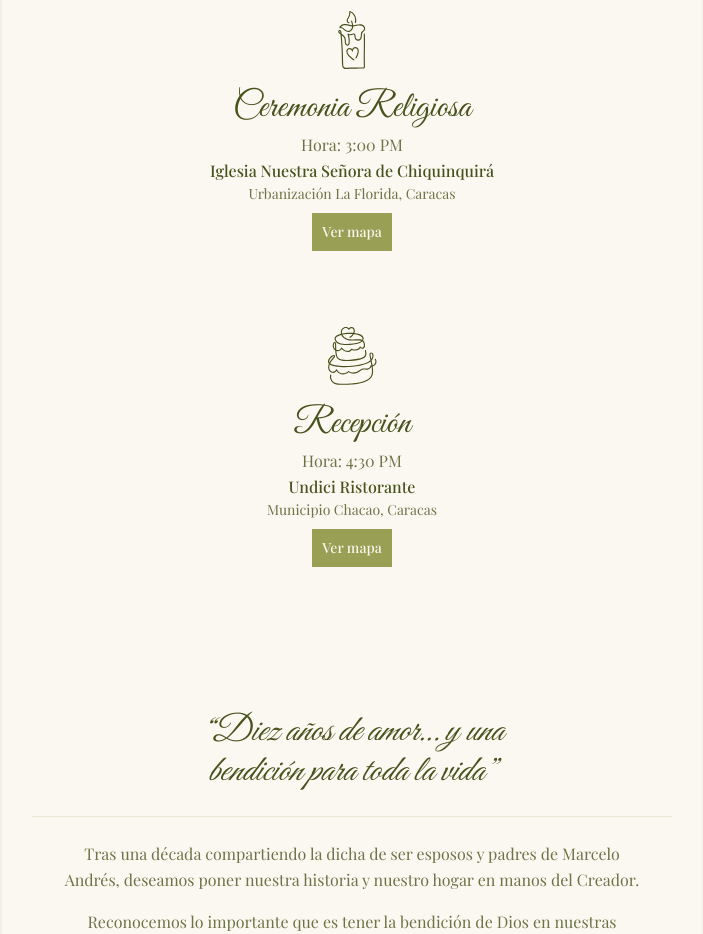
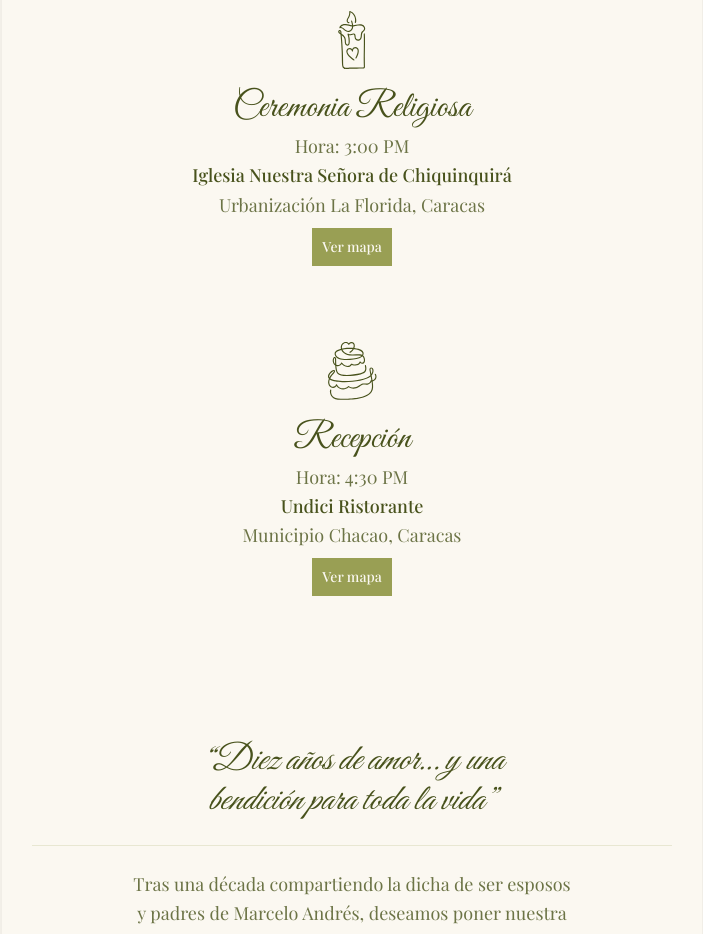
Before and after one commit to anthonyroam/invitacion-ida-y-daniel, a Next.js app: page / in a window 1280 px wide. Shown: the part 1220-2154 px from the top of the page, without its empty margins (288-991 px from the left). Built offline with nearby package versions, Linux system fonts and the light colour scheme; no server answers; a web font is replaced by a local one.

Commit message:
style(typography): increase paragraph and address font sizes to 18px

```diff
--- a/src/app/globals.css
+++ b/src/app/globals.css
@@ -101,7 +101,7 @@
     text-wrap: balance;
   }
   p, blockquote, cite {
-    @apply font-secondary text-foreground/80 text-balance;
+    @apply font-secondary text-lg text-foreground/80 text-balance;
     text-wrap: balance;
   }
   a, label, button, input, textarea, select {
--- a/src/components/wedding/EventDetailsSection.tsx
+++ b/src/components/wedding/EventDetailsSection.tsx
@@ -45,11 +45,11 @@ export default function EventDetailsSection() {
 
               <Spacer size="xs" />
 
-              <div className="flex flex-col text-muted-foreground font-secondary text-base leading-relaxed">
+              <div className="flex flex-col text-muted-foreground font-secondary text-lg leading-relaxed">
                 <span>Hora: {formatTime(ceremony.time)}</span>
                 <span className="font-medium text-foreground">{ceremony.locationName}</span>
                 {ceremony.locationAddress && (
-                  <span className="text-sm">{ceremony.locationAddress}</span>
+                  <span className="text-lg">{ceremony.locationAddress}</span>
                 )}
               </div>
 
@@ -74,11 +74,11 @@ export default function EventDetailsSection() {
 
               <Spacer size="xs" />
 
-              <div className="flex flex-col text-muted-foreground font-secondary text-base leading-relaxed">
+              <div className="flex flex-col text-muted-foreground font-secondary text-lg leading-relaxed">
                 <span>Hora: {formatTime(reception.time)}</span>
                 <span className="font-medium text-foreground">{reception.locationName}</span>
                 {reception.locationAddress && (
-                  <span className="text-sm">{reception.locationAddress}</span>
+                  <span className="text-lg">{reception.locationAddress}</span>
                 )}
               </div>
 
--- a/src/components/wedding/FarewellSection.tsx
+++ b/src/components/wedding/FarewellSection.tsx
@@ -17,7 +17,7 @@ export function FarewellSection() {
           <div className="text-center max-w-sm mx-auto flex flex-col items-center">
             {farewell.description && (
               <>
-                <p className="font-secondary italic text-base text-muted-foreground leading-relaxed">
+                <p className="font-secondary italic text-lg text-muted-foreground leading-relaxed">
                   {farewell.description}
                 </p>
                 <Spacer size="md" />
--- a/src/components/wedding/GiftsSection.tsx
+++ b/src/components/wedding/GiftsSection.tsx
@@ -26,7 +26,7 @@ export function GiftsSection() {
             </Heading>
             <Spacer size="sm" />
 
-            <p className="font-secondary text-base leading-relaxed text-muted-foreground">
+            <p className="font-secondary text-lg leading-relaxed text-muted-foreground">
               Lo que más deseamos es celebrar con ustedes.
 Si desean consentirnos con un regalo, cualquier detalle en efectivo o aporte digital será recibido con todo nuestro cariño y gratitud.
             </p>
--- a/src/components/wedding/GuidelinesSection.tsx
+++ b/src/components/wedding/GuidelinesSection.tsx
@@ -61,7 +61,7 @@ function GuidelinesContent() {
               </Heading>
               <Spacer size="sm" />
 
-              <p className="font-secondary text-base leading-relaxed text-muted-foreground">
+              <p className="font-secondary text-lg leading-relaxed text-muted-foreground">
                 {guidelines.passes.description}
               </p>
               <Spacer size="md" />
@@ -92,7 +92,7 @@ function GuidelinesContent() {
               </Heading>
               <Spacer size="sm" />
 
-              <p className="font-secondary text-base leading-relaxed text-muted-foreground whitespace-pre-line">
+              <p className="font-secondary text-lg leading-relaxed text-muted-foreground whitespace-pre-line">
                 {guidelines.dressCode.description}
               </p>
             </div>
@@ -114,7 +114,7 @@ function GuidelinesContent() {
                 </Heading>
                 <Spacer size="sm" />
 
-                <p className="font-secondary text-base leading-relaxed text-muted-foreground whitespace-pre-line">
+                <p className="font-secondary text-lg leading-relaxed text-muted-foreground whitespace-pre-line">
                   {guidelines.attendance.description}
                 </p>
               </div>
--- a/src/components/wedding/QuoteSection.tsx
+++ b/src/components/wedding/QuoteSection.tsx
@@ -23,7 +23,7 @@ export function QuoteSection() {
               {quote.paragraphs.map((paragraph, idx) => (
                 <p
                   key={idx}
-                  className="font-secondary text-base leading-relaxed text-muted-foreground"
+                  className="font-secondary text-lg leading-relaxed text-muted-foreground"
                 >
                   {paragraph}
                 </p>
--- a/src/components/wedding/RSVPSection.tsx
+++ b/src/components/wedding/RSVPSection.tsx
@@ -27,7 +27,7 @@ export function RSVPSection() {
 
             <Spacer size="sm" />
 
-            <p className="font-secondary text-base leading-relaxed text-muted-foreground whitespace-pre-line">
+            <p className="font-secondary text-lg leading-relaxed text-muted-foreground whitespace-pre-line">
               {rsvp.description}
             </p>
             <Spacer size="md" />
```
